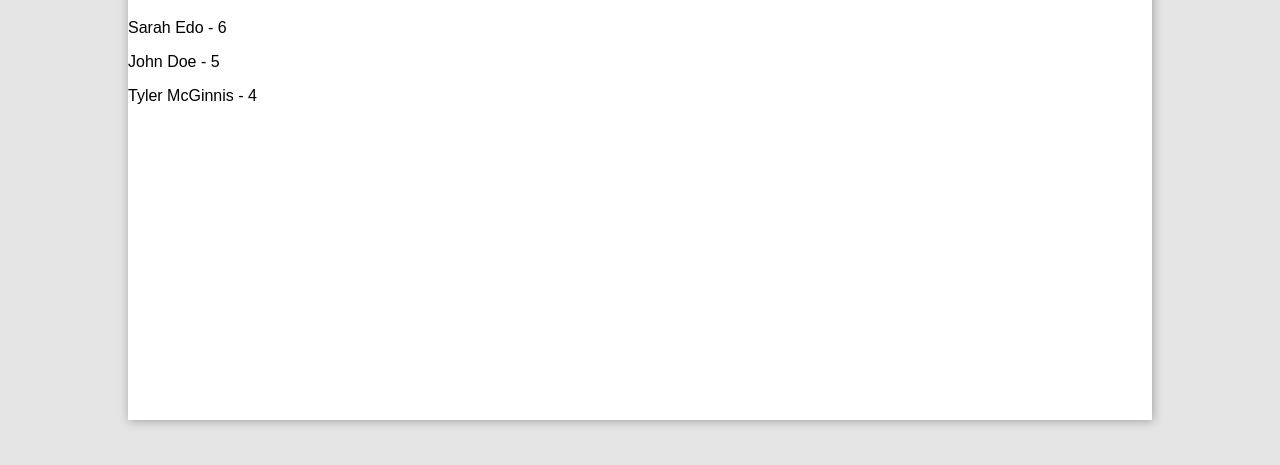
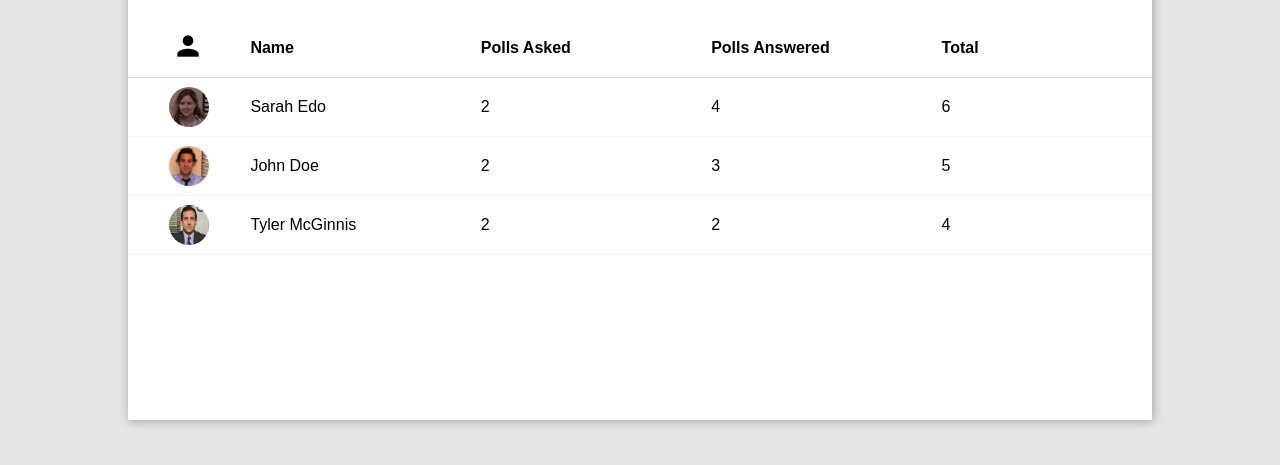
Before and after one commit to mattrobertson14/would-you-rather, a React app: page /leaderboard in a window 1280 px wide. Both pictures are taken after a click on the element "Sarah Edo". Shown: the part 271-736 px from the top of the page. Built offline with nearby package versions, Linux system fonts and the light colour scheme; a web font is replaced by a local one.

Commit message:
I finished the leaderboard! Woooo. I also updated the README

```diff
--- /dev/null
+++ b/src/components/LeaderBoardTable/LeaderBoardTable.css
@@ -0,0 +1,31 @@
+.LeaderBoardTable {
+  display: table;
+  position: relative;
+  width: 100%;
+}
+
+.LeaderBoardTable .TableHeader {
+  position: relative;
+  display: table-row;
+  width: inherit;
+}
+
+.LeaderBoardTable .HCell {
+  position: relative;
+  display: table-cell;
+  width: 10%;
+  padding: 20px;
+  font-weight: bold;
+  border-bottom: 1px solid rgba(0,0,0,.15);
+}
+
+.LeaderBoardTable .HCell ~ .HCell{
+  width: 22.5%;
+}
+
+.LeaderBoardTable .HCell i {
+  position: absolute;
+  left: 43%;
+  bottom: 15px;
+  font-size: 32px;
+}
--- /dev/null
+++ b/src/components/LeaderBoardTable/LeaderBoardTable.js
@@ -0,0 +1,26 @@
+import React from 'react';
+import './LeaderBoardTable.css';
+//import propTypes from 'prop-types';
+import { LeaderboardUser } from '../';
+
+const LeaderBoardTable = ({ countInfo, users }) => {
+
+  return (
+    <div className="LeaderBoardTable">
+      <div className='TableHeader' >
+        <p className='HCell Picture'><i class="material-icons">person</i></p>
+        <p className='HCell Name'>Name</p>
+        <p className='HCell Asked'>Polls Asked</p>
+        <p className='HCell Answered'>Polls Answered</p>
+        <p className='HCell Total'>Total</p>
+      </div>
+      {users.map(usr => (
+        <LeaderboardUser userInfo={ countInfo[usr.id] } key={usr.id} />
+      ))}
+    </div>
+  )
+}
+
+// LeaderBoardTable.propTypes = {}
+
+export default LeaderBoardTable;
--- a/src/components/Leaderboard/Leaderboard.css
+++ b/src/components/Leaderboard/Leaderboard.css
@@ -1,5 +1,5 @@
 .Leaderboard {
-
+  position: relative;
 }
 
 .Leaderboard h1 {
--- a/src/components/Leaderboard/Leaderboard.js
+++ b/src/components/Leaderboard/Leaderboard.js
@@ -2,6 +2,7 @@ import React from 'react';
 import './Leaderboard.css';
 //import propTypes from 'prop-types';
 import { connect } from 'react-redux';
+import { LeaderBoardTable } from '../';
 
 const Leaderboard = ({ questions, questionsObj, users, usersObj }) => {
 
@@ -21,6 +22,8 @@ const Leaderboard = ({ questions, questionsObj, users, usersObj }) => {
       answered,
       total
     }
+
+    return u;
   })
 
   let sorted = users.sort((a,b) => countObj[b.id].total - countObj[a.id].total);
@@ -28,7 +31,7 @@ const Leaderboard = ({ questions, questionsObj, users, usersObj }) => {
   return (
     <div className="Leaderboard">
       <h1>Leaderboard</h1>
-      {sorted.map(usr => <p>{usr.name} - {countObj[usr.id].total}</p>)}
+      <LeaderBoardTable countInfo={countObj} users={sorted} />
     </div>
   )
 }
@@ -38,6 +41,7 @@ const getQuestionsAsked = (user, questions) => {
 
   questions.map(q => {
     if (q.author === user.id) count++;
+    return q;
   })
 
   return count;
@@ -48,6 +52,7 @@ const getQuestionsAnswered = (user, questions) => {
 
   questions.map(q => {
     if (q.optionOne.votes.includes(user.id) || q.optionTwo.votes.includes(user.id)) count++;
+    return q;
   })
 
   return count;
--- /dev/null
+++ b/src/components/LeaderboardUser/LeaderboardUser.css
@@ -0,0 +1,24 @@
+.LeaderboardUser {
+  position: relative;
+  display: table-row;
+  width: inherit;
+}
+
+.LeaderboardUser:hover {
+  background-color: rgba(0,0,0,.15);
+}
+
+.LeaderboardUser .Cell {
+  position: relative;
+  display: table-cell;
+  padding: 20px;
+  border-bottom: 1px solid rgba(0,0,0,.05);
+}
+
+.LeaderboardUser .avatar {
+  position: absolute;
+  width: 40px;
+  height: 40px;
+  bottom: 9px;
+  left: 40%;
+}
--- /dev/null
+++ b/src/components/LeaderboardUser/LeaderboardUser.js
@@ -0,0 +1,20 @@
+import React from 'react';
+import './LeaderboardUser.css';
+//import propTypes from 'prop-types';
+
+const LeaderboardUser = ({ userInfo }) => {
+
+  return (
+    <div className="LeaderboardUser">
+      <p className='Cell Avatar'><img src={`${userInfo.user.avatarURL}`} className='avatar' alt='avatar' /></p>
+      <p className='Cell Name'>{userInfo.user.name}</p>
+      <p className='Cell Asked'>{userInfo.asked}</p>
+      <p className='Cell Answered'>{userInfo.answered}</p>
+      <p className='Cell Total'>{userInfo.total}</p>
+    </div>
+  )
+}
+
+// LeaderboardUser.propTypes = {}
+
+export default LeaderboardUser;
--- a/src/components/index.js
+++ b/src/components/index.js
@@ -2,7 +2,9 @@ export {default as App} from "./App/App.js"
 export {default as Body} from "./Body/Body.js"
 export {default as Header} from "./Header/Header.js"
 export {default as Home} from "./Home/Home.js"
+export {default as LeaderBoardTable} from "./LeaderBoardTable/LeaderBoardTable.js"
 export {default as Leaderboard} from "./Leaderboard/Leaderboard.js"
+export {default as LeaderboardUser} from "./LeaderboardUser/LeaderboardUser.js"
 export {default as Login} from "./Login/Login.js"
 export {default as LoginOption} from "./LoginOption/LoginOption.js"
 export {default as Navbar} from "./Navbar/Navbar.js"
```
Also changed, not shown: README.md.
